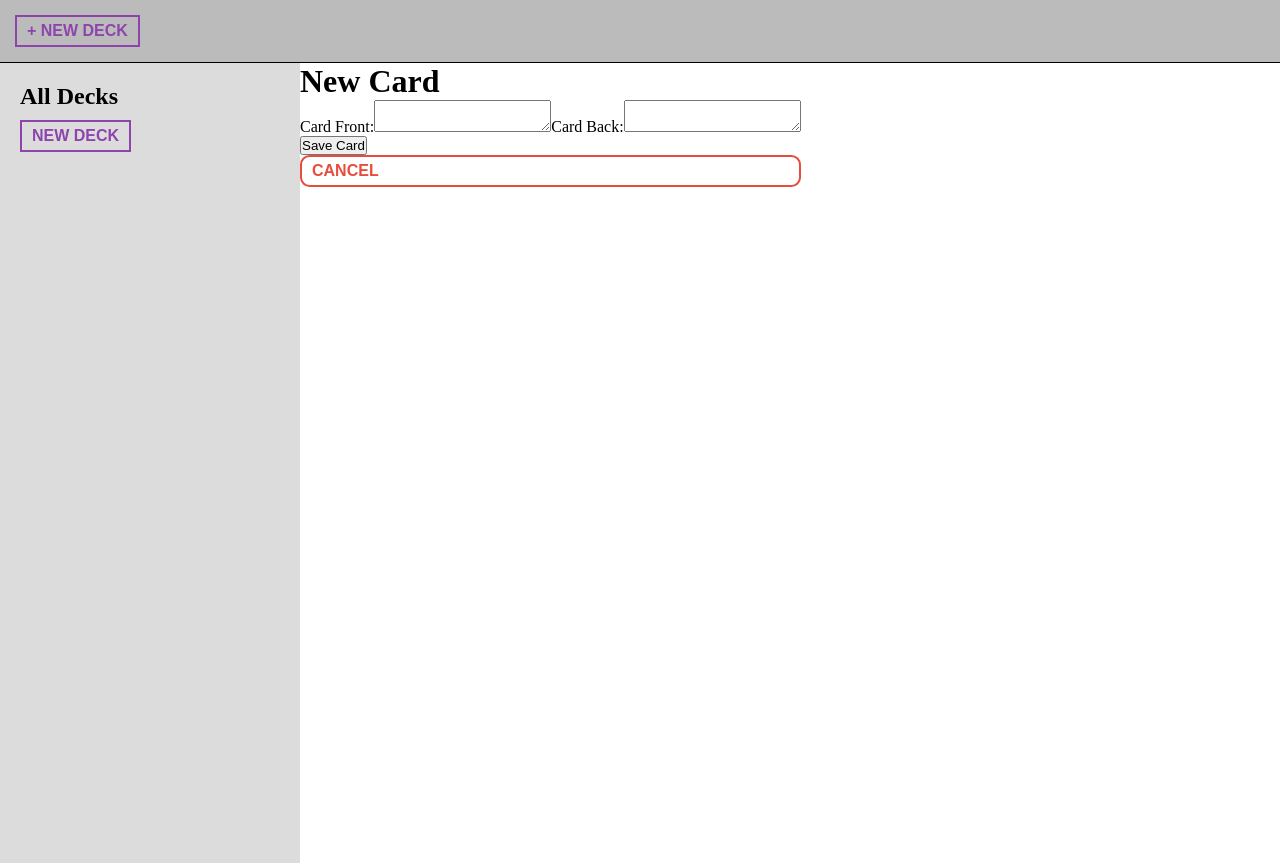
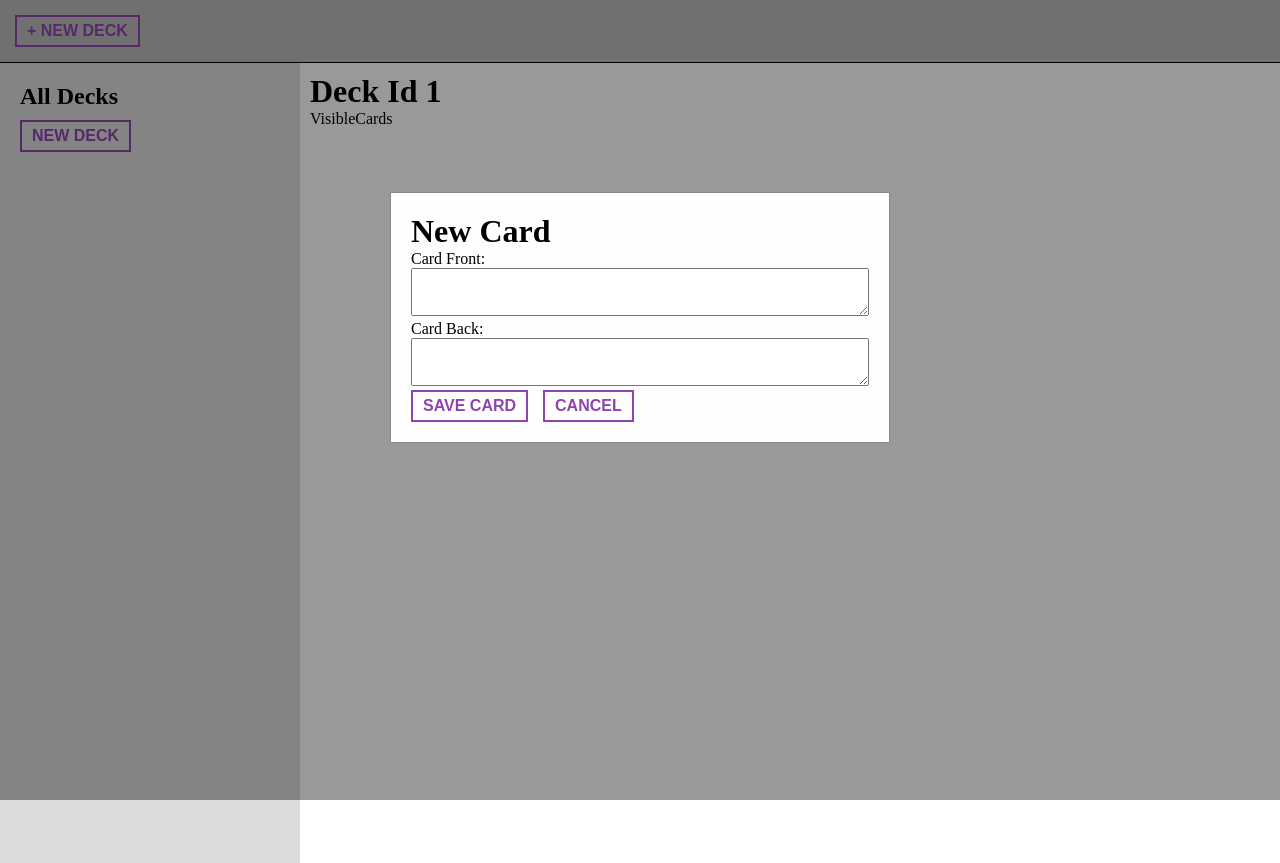
Before and after one commit to smp2070/flashcards, a React (Create React App) app: page /deck/1/new in a window 1280 px wide. Built offline with nearby package versions, Linux system fonts and the light colour scheme.

Commit message:
fixing some bugs

```diff
--- a/src/components/App.jsx
+++ b/src/components/App.jsx
@@ -14,7 +14,7 @@ class App extends Component {
         <div className="area">
           <Sidebar />
           <Route path="/deck/:deckId" component={VisibleCards}>
-            <Route path="/deck/:deckId/new" component={NewCardModal}/>
+            {/* <Route path="/deck/:deckId/new" component={NewCardModal}/> */}
           </Route>
         </div>
       </Router>
--- a/src/components/CardModal.jsx
+++ b/src/components/CardModal.jsx
@@ -6,6 +6,7 @@ class CardModal extends Component {
         this.front.focus();
     }
     onSave(event) {
+        console.log('CardModal props', this.props);
         this.props.onSave({
             ...this.props.card,
             front: this.front.value,
@@ -20,20 +21,22 @@ class CardModal extends Component {
     render() {
         const { card, onDelete } = this.props;
 
-        console.log('props ', this.props);
+        // console.log('props ', this.props);
         // console.log('cardModal:  ', this.props.card);
         return (
             <div className="modal">
+                <div className="modal-content">
                     <h1>{onDelete ? "Edit" : "New"} Card</h1>
                     <label>Card Front:</label>
                     <textarea ref={el => this.front = el} defaultValue={card.front}></textarea>
                     <label>Card Back:</label>
                     <textarea ref={el => this.back = el} defaultValue={card.back}></textarea>
-                <p>
-                    <button onClick={this.onSave}>Save Card</button>
-                    <Link className="btn" to={`deck/${card.deckId}`}>Cancel</Link>
-                    { onDelete && <button onClick={this.onDelete} className="delete">Delete Card</button>}
+                    <p className="modal-bottom">
+                        <button onClick={this.onSave.bind(this)} className="btn fifth">Save Card</button>
+                        <Link className="btn fifth" to={`/deck/${card.deckId}`}>Cancel</Link>
+                        { onDelete && <button onClick={this.onDelete.bind(this)} className="delete">Delete Card</button>}
                     </p>
+                </div>
             </div>
         )
     }
--- a/src/components/NewCardModal.jsx
+++ b/src/components/NewCardModal.jsx
@@ -3,7 +3,7 @@ import { connect } from 'react-redux';
 import { addCard } from '../actions';
 
 const mapStateToProps = (state, { match } ) => ({
-    card: match.params.deckId
+    card: {deckId: match.params.deckId}
 });
 
 const mapDispatchToProps = (dispatch) => ({
--- a/src/components/VisibleCards.jsx
+++ b/src/components/VisibleCards.jsx
@@ -1,10 +1,15 @@
 import React from 'react';
+import { Route } from 'react-router-dom';
+import NewCardModal from './NewCardModal';
 
 function VisibleCards(props) {
+    // console.log('VisibleCards', props);
     return (
         <div className="main">
             <h1>Deck Id {props.match.params.deckId}</h1>
             VisibleCards
+            <Route path="/deck/:deckId/new" component={NewCardModal}/>
+            {/* {props.children} */}
         </div>
     )
 }
--- a/src/index.css
+++ b/src/index.css
@@ -6,6 +6,10 @@
 
 ul {
   list-style: none;
+}
+textarea {
+	width: 100%;
+	padding: 8px
 }
 
 .area {
@@ -30,6 +34,31 @@ ul {
 
 .sidebar button {
   margin-bottom: 15px;
+}
+
+.modal {
+	display: block;
+	position: fixed;
+	z-index: 1;
+	left: 0;
+	top: 0;
+	width: 100%;
+	height: 100%;
+	/* overflow: auto; */
+	background-color: rgba(0,0,0,0.4);
+}
+.modal-content {
+	background-color: #fefefe;
+	margin: 15% auto;
+	padding: 20px;
+	border: 1px solid #888;
+	width: 500px;
+}
+.modal-bottom {
+	display: flex;
+}
+.modal-bottom button {
+	margin-right: 15px;
 }
 
 .toolbar {
--- a/src/reducers/index.js
+++ b/src/reducers/index.js
@@ -1,23 +1,31 @@
 import { combineReducers } from 'redux';
 
 let initialState = {
-    cards: [],
+    // cards: [],
 };
 
-const cards = (state = initialState, action) => {
+const cards = (state = [], action) => {
     switch (action.type) {
         case 'ADD_CARD':
-            return {
+            return [
                 ...state,
-                cards: [
-                    ...state.cards,
                 {
                     ...action.data,
                     score: 1,
                     id: +new Date()
                 }
             ]
-            }
+            // return {
+            //     ...state,
+            //     cards: [
+            //         ...state.cards,
+            //         {
+            //             ...action.data,
+            //             score: 1,
+            //             id: +new Date()
+            //         }
+            //     ]
+            // }
         default:
             return state;
     }
```
Lines whose indentation alone changed are shown as unchanged.
